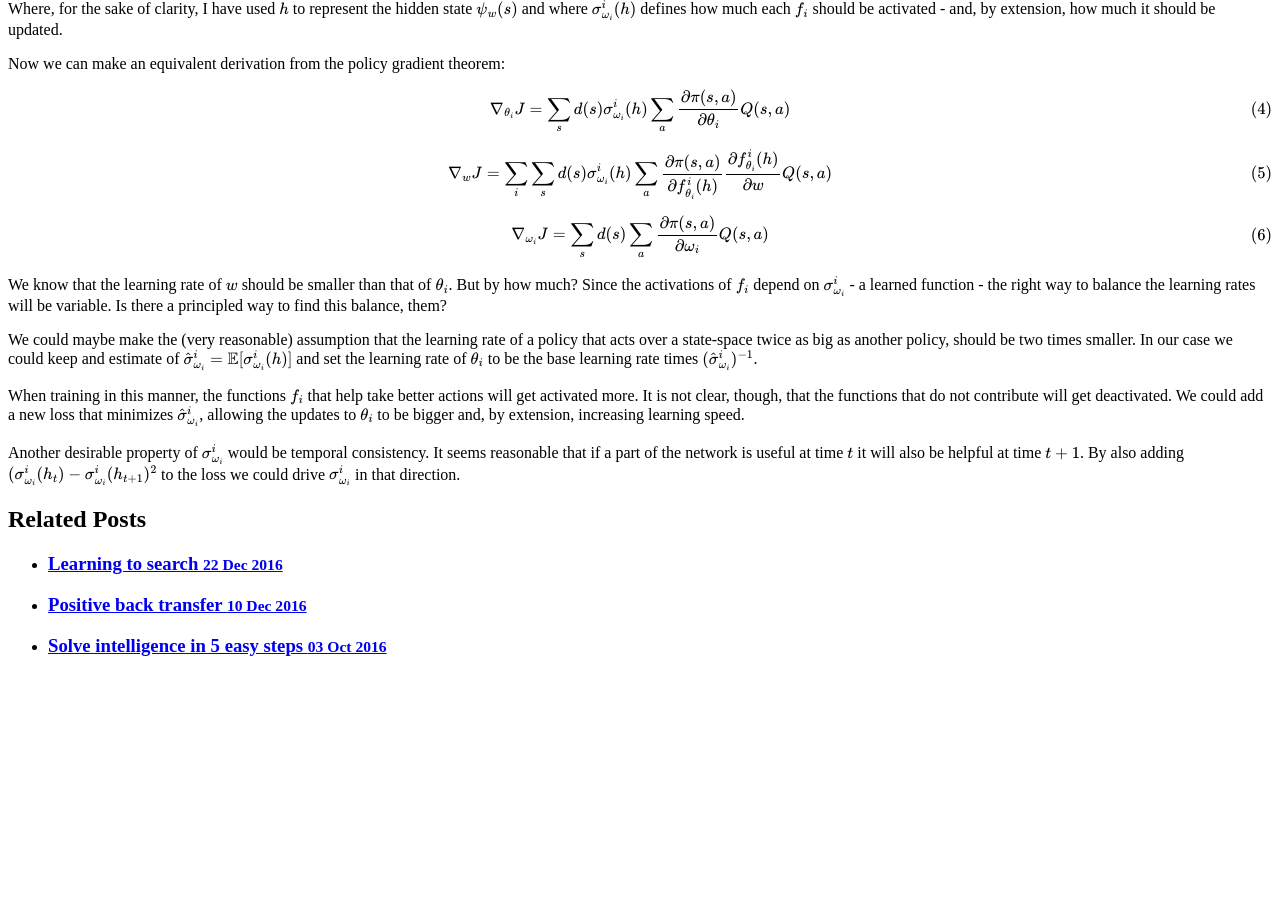
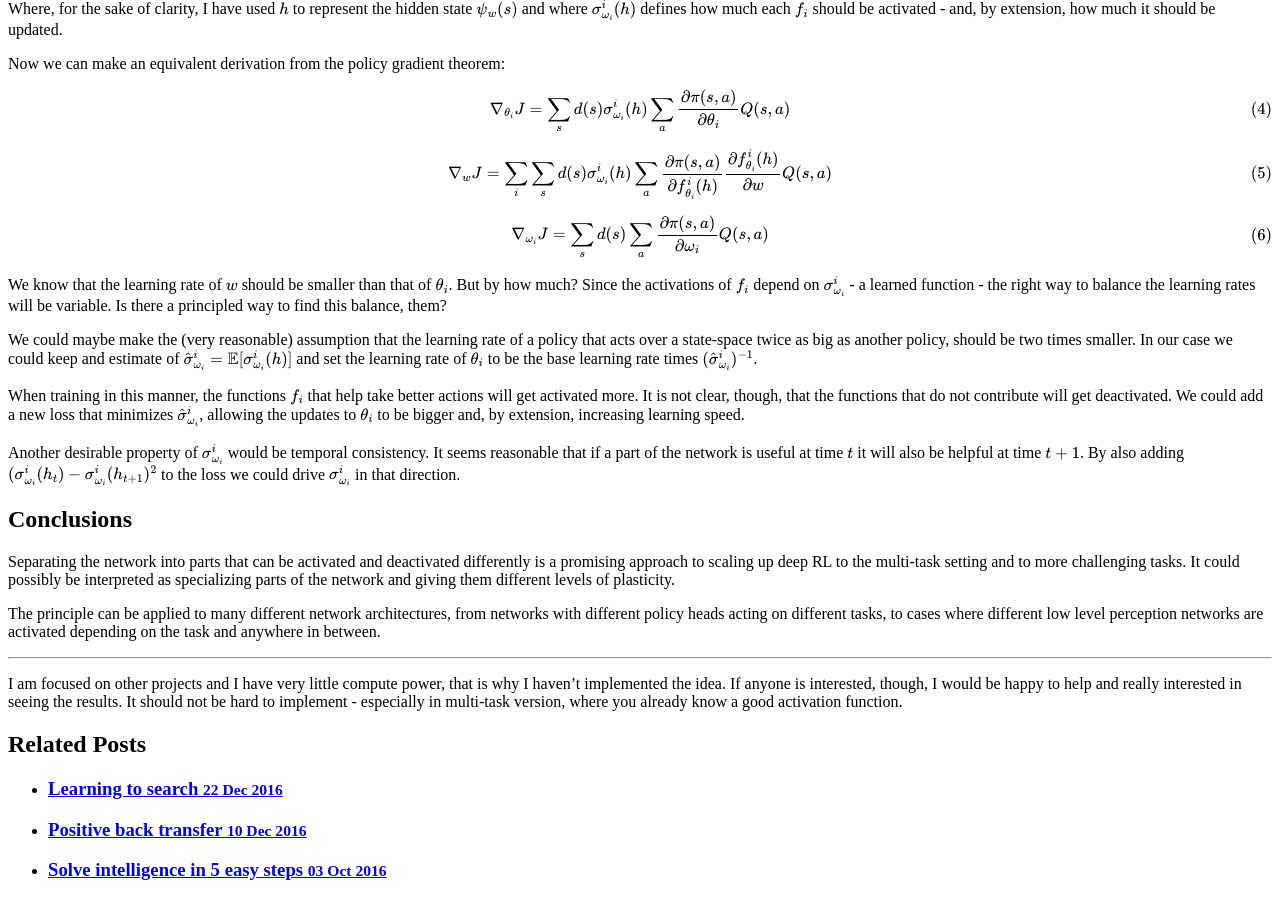
Before and after one commit to cgel/cgel.github.io, a Jekyll site: the page built from _posts/2017-1-17-scaling_up_deep_rl.md, in a window 1280 px wide and 900 px high, scrolled down 949 px. Built offline with Jekyll 4.4.1, drawn with Linux system fonts in a browser that asks for light colours; nearby versions of some CDN libraries; formulas are drawn with MathJax 3; before the commit the page ends 1624 px from its top, so only the background shows below that.

Commit message:
add conclusions to scaling up deep rl

```diff
--- a/_posts/2017-1-17-scaling_up_deep_rl.md
+++ b/_posts/2017-1-17-scaling_up_deep_rl.md
@@ -47,3 +47,12 @@ We could maybe make the (very reasonable) assumption that the learning rate of a
 When training in this manner, the functions $$f_i$$ that help take better actions will get activated more. It is not clear, though, that the functions that do not contribute will get deactivated. We could add a new loss that minimizes $$\hat{\sigma}^i_{\omega_i}$$, allowing the updates to $$\theta_i$$ to be bigger and, by extension, increasing learning speed.
 
 Another desirable property of $$\sigma^i_{\omega_i}$$ would be temporal consistency. It seems reasonable that if a part of the network is useful at time $$t$$ it will also be helpful at time $$t+1$$. By also adding $$(\sigma^i_{\omega_i}(h_t)-\sigma^i_{\omega_i}(h_{t+1})^2$$ to the loss we could drive $$\sigma^i_{\omega_i}$$ in that direction.
+
+## Conclusions
+Separating the network into parts that can be activated and deactivated differently is a promising approach to scaling up deep RL to the multi-task setting and to more challenging tasks. It could possibly be interpreted as specializing parts of the network and giving them different levels of plasticity.
+
+The principle can be applied to many different network architectures, from networks with different policy heads acting on different tasks, to cases where different low level perception networks are activated depending on the task and anywhere in between.
+
+---
+
+I am focused on other projects and I have very little compute power, that is why I haven't implemented the idea. If anyone is interested, though, I would be happy to help and really interested in seeing the results. It should not be hard to implement - especially in multi-task version, where you already know a good activation function.
```
